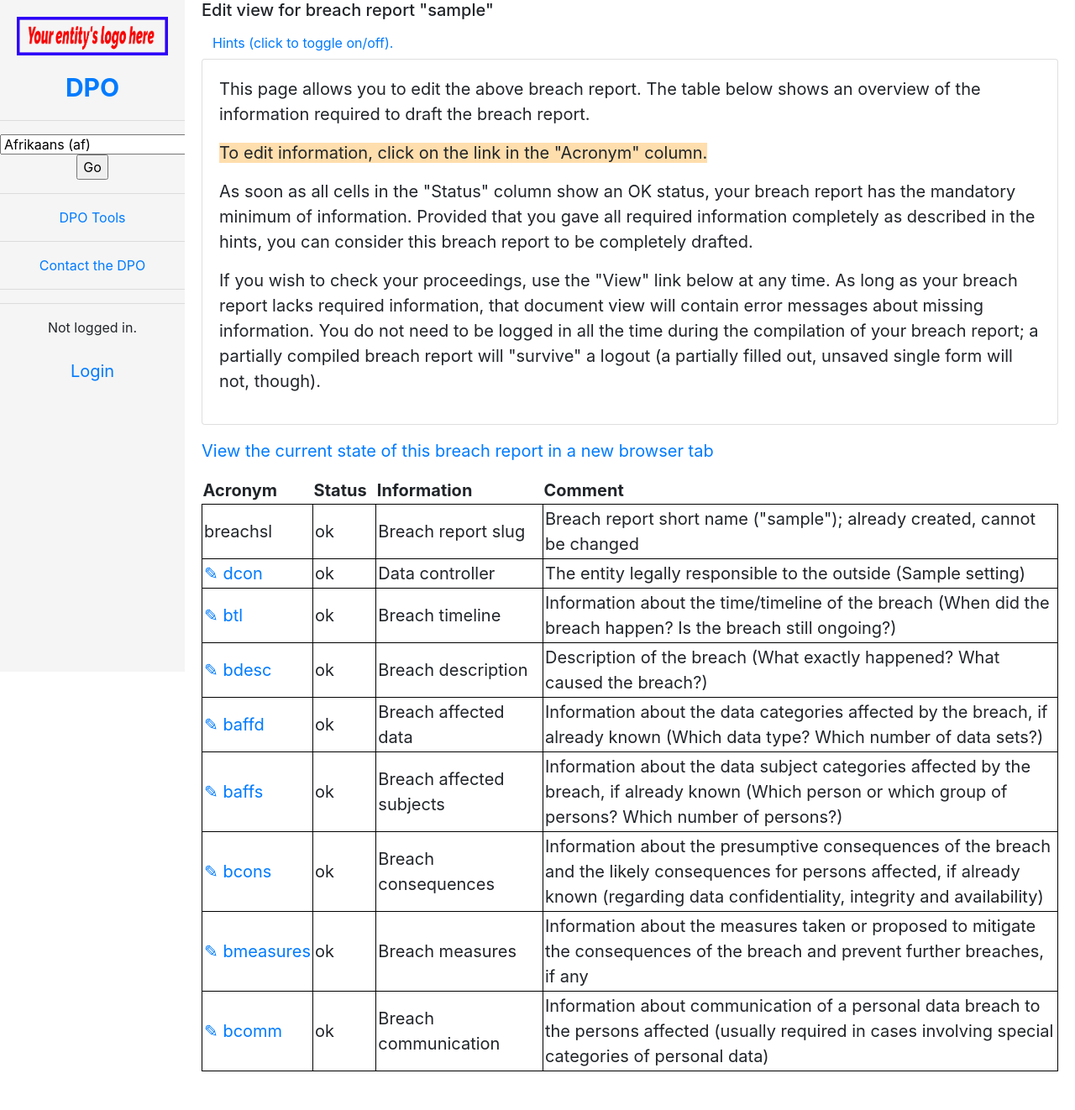
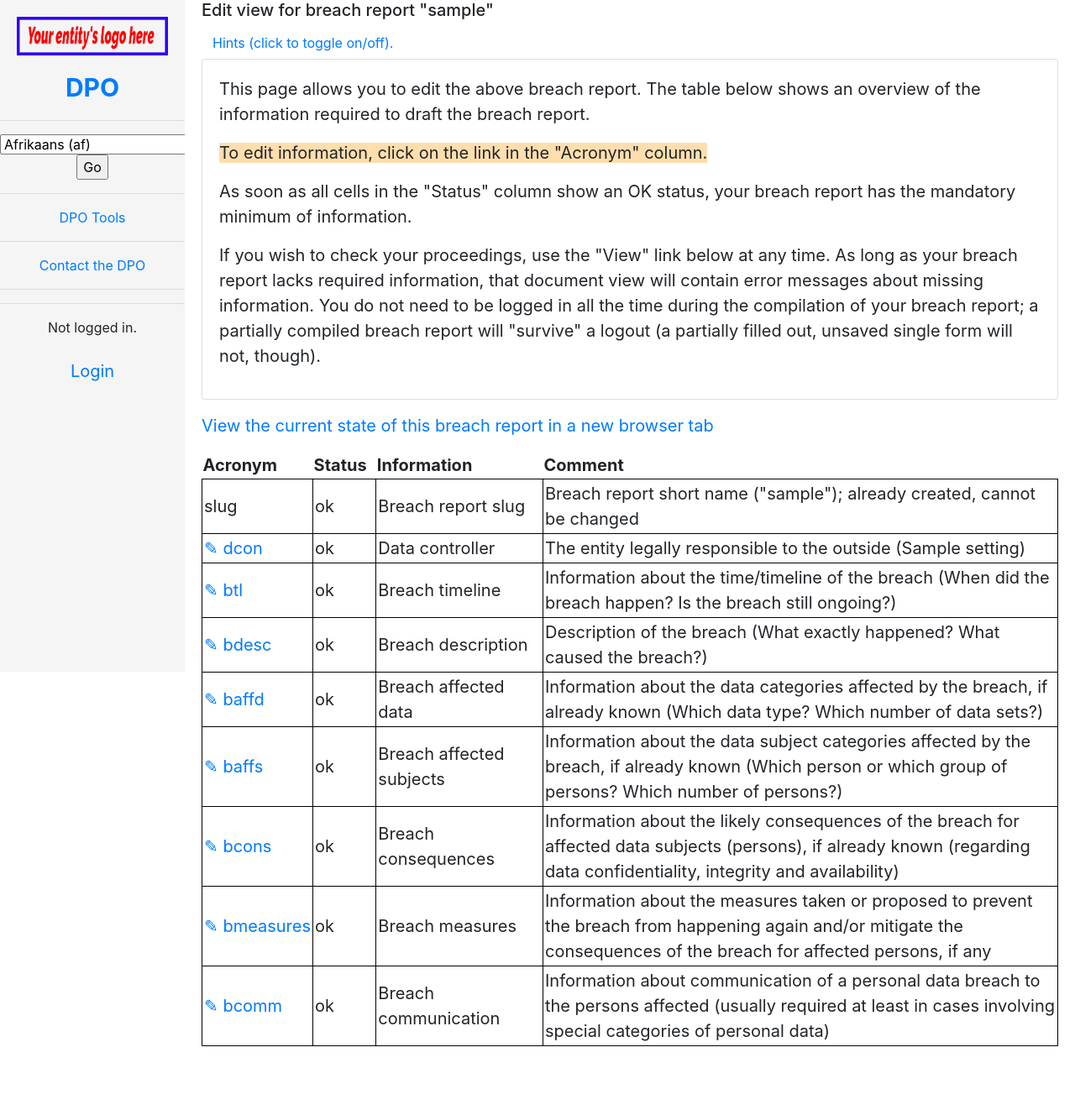
Before and after one commit to dbf/django-dpotools, a Django app: template breach/templates/breach/breach_edit.html in a window 1280 px wide. Shown: the whole page at 84% size. After the commit the page ends 1246 px from the top, so only its background shows below. Run offline with Django 4.2, Linux system fonts and the light colour scheme; the template is opened without the code that fills it: most values are stand-ins (such as "Sample title", 1, 10 or a date in 2020); some libraries are stand-ins or nearby versions.

Commit message:
more minor template clarifications in breach app

```diff
--- a/breach/templates/breach/breach_edit.html
+++ b/breach/templates/breach/breach_edit.html
@@ -39,9 +39,7 @@ To edit information, click on the link in the "Acronym" column.
       <p>
         {% blocktranslate %}
 As soon as all cells in the "Status" column show an OK status, your
-breach report has the mandatory minimum of information. Provided that
-you gave all required information completely as described in the hints,
-you can consider this breach report to be completely drafted.
+breach report has the mandatory minimum of information.
         {% endblocktranslate %}
       </p>
       <p>
@@ -71,7 +69,7 @@ logout (a partially filled out, unsaved single form will not, though).
       <th>{% translate "Comment" %}</th>
     </tr>
     <tr>
-      <td>breachsl</td>
+      <td>slug</td>
       <td>{% translate "ok" %}</td>
       <td>{% translate "Breach report slug" %}</td>
       <td>{% translate "Breach report short name" %} ("{{ breach.slug }}"); {% translate "already created, cannot be changed" %}</td>
@@ -134,7 +132,7 @@ logout (a partially filled out, unsaved single form will not, though).
         <td>{% translate "missing" %}</td>
       {% endif %}
       <td>{% translate "Breach consequences" %}</td>
-      <td>{% translate "Information about the presumptive consequences of the breach and the likely consequences for persons affected, if already known (regarding data confidentiality, integrity and availability)" %}</td>
+      <td>{% translate "Information about the likely consequences of the breach for affected data subjects (persons), if already known (regarding data confidentiality, integrity and availability)" %}</td>
     </tr>
     <tr>
       <td><a href="{% url 'breach:breach_create_bmeasures' breach %}">&#9998;&nbsp;bmeasures</a></td>
@@ -144,7 +142,7 @@ logout (a partially filled out, unsaved single form will not, though).
         <td>{% translate "missing" %}</td>
       {% endif %}
       <td>{% translate "Breach measures" %}</td>
-      <td>{% translate "Information about the measures taken or proposed to mitigate the consequences of the breach and prevent further breaches, if any" %}</td>
+      <td>{% translate "Information about the measures taken or proposed to prevent the breach from happening again and/or mitigate the consequences of the breach for affected persons, if any" %}</td>
     </tr>
     <tr>
       <td><a href="{% url 'breach:breach_create_bcomm' breach %}">&#9998;&nbsp;bcomm</a></td>
@@ -154,7 +152,7 @@ logout (a partially filled out, unsaved single form will not, though).
         <td>{% translate "missing" %}</td>
       {% endif %}
       <td>{% translate "Breach communication" %}</td>
-      <td>{% translate "Information about communication of a personal data breach to the persons affected (usually required in cases involving special categories of personal data)" %}</td>
+      <td>{% translate "Information about communication of a personal data breach to the persons affected (usually required at least in cases involving special categories of personal data)" %}</td>
     </tr>
   </table>
 
```
Also changed, not shown: breach/locale/de/LC_MESSAGES/django.po.
